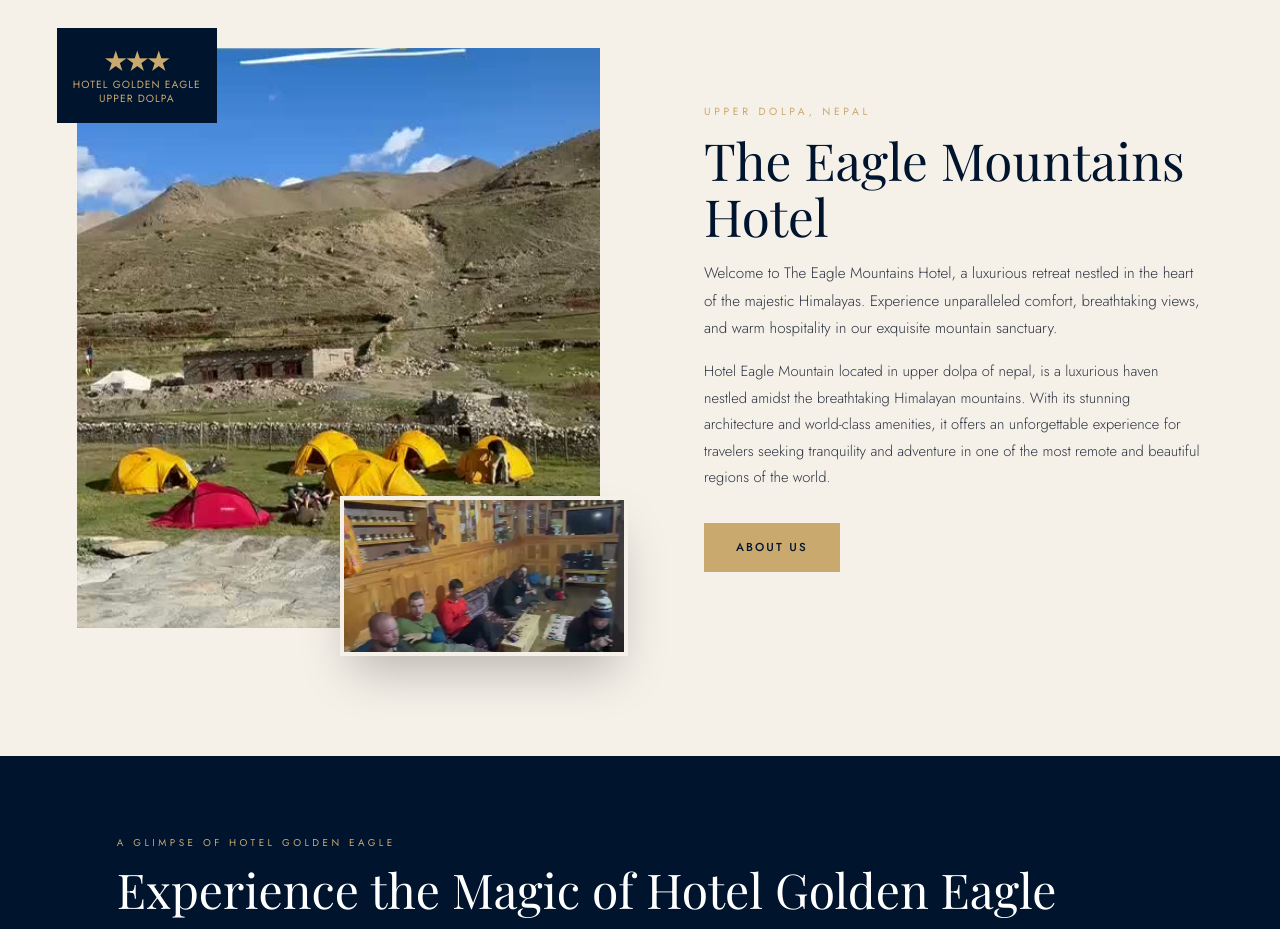
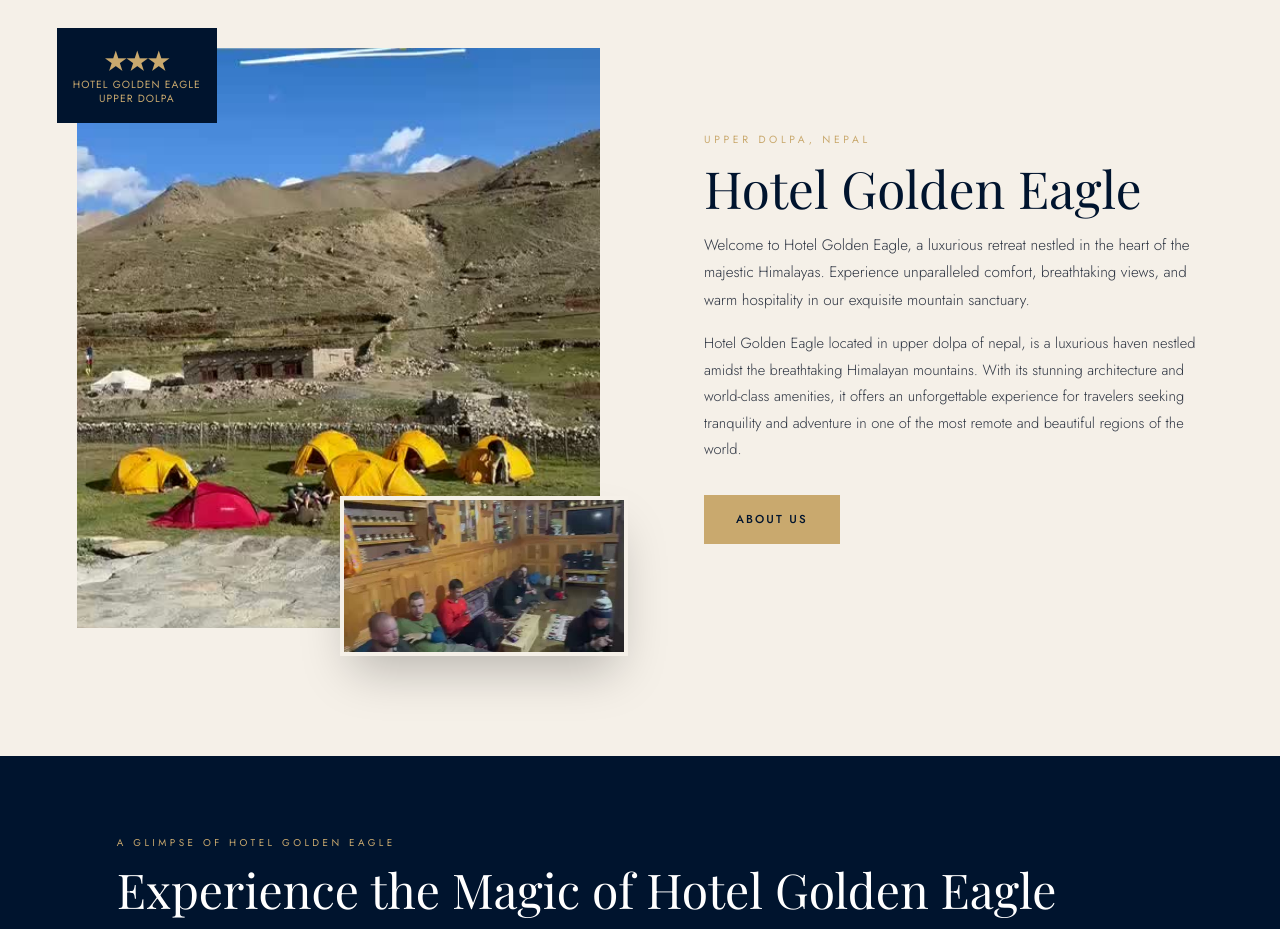
Before and after one commit to manishchettrikarki/eagle-hotel, a Next.js app: page / in a window 1280 px wide. Shown: the part 880-1809 px from the top of the page. Built offline with nearby package versions, Linux system fonts and the light colour scheme; no server answers; the database is empty; a web font is replaced by a local one.

Commit message:
fix: some minor text changes

```diff
--- a/src/components/views/about/aboutStory.tsx
+++ b/src/components/views/about/aboutStory.tsx
@@ -12,7 +12,7 @@ export default function AboutStory() {
         <RevealWrapper>
           <Image
             src="/images/hotel-7.jpg"
-            alt="Hotel Eagle Mountain lodge"
+            alt="Hotel Golden Eagle"
             width={900}
             height={520}
             className="w-full h-130 object-cover"
--- a/src/components/views/home/welcomeSection.tsx
+++ b/src/components/views/home/welcomeSection.tsx
@@ -67,12 +67,12 @@ export default function WelcomeSection() {
         <RevealWrapper delay={2} className="lg:pl-6">
           <SectionHeader
             eyebrow="Upper dolpa, nepal"
-            title="The Eagle Mountains Hotel"
-            body="Welcome to The Eagle Mountains Hotel, a luxurious retreat nestled in the heart of the majestic Himalayas. Experience unparalleled comfort, breathtaking views, and warm hospitality in our exquisite mountain sanctuary."
+            title="Hotel Golden Eagle"
+            body="Welcome to Hotel Golden Eagle, a luxurious retreat nestled in the heart of the majestic Himalayas. Experience unparalleled comfort, breathtaking views, and warm hospitality in our exquisite mountain sanctuary."
           />
 
           <p className="text-[0.92rem] leading-[1.8] font-light text-(--charcoal) mt-4 mb-8 max-w-130">
-            Hotel Eagle Mountain located in upper dolpa of nepal, is a luxurious
+            Hotel Golden Eagle located in upper dolpa of nepal, is a luxurious
             haven nestled amidst the breathtaking Himalayan mountains. With its
             stunning architecture and world-class amenities, it offers an
             unforgettable experience for travelers seeking tranquility and
```
